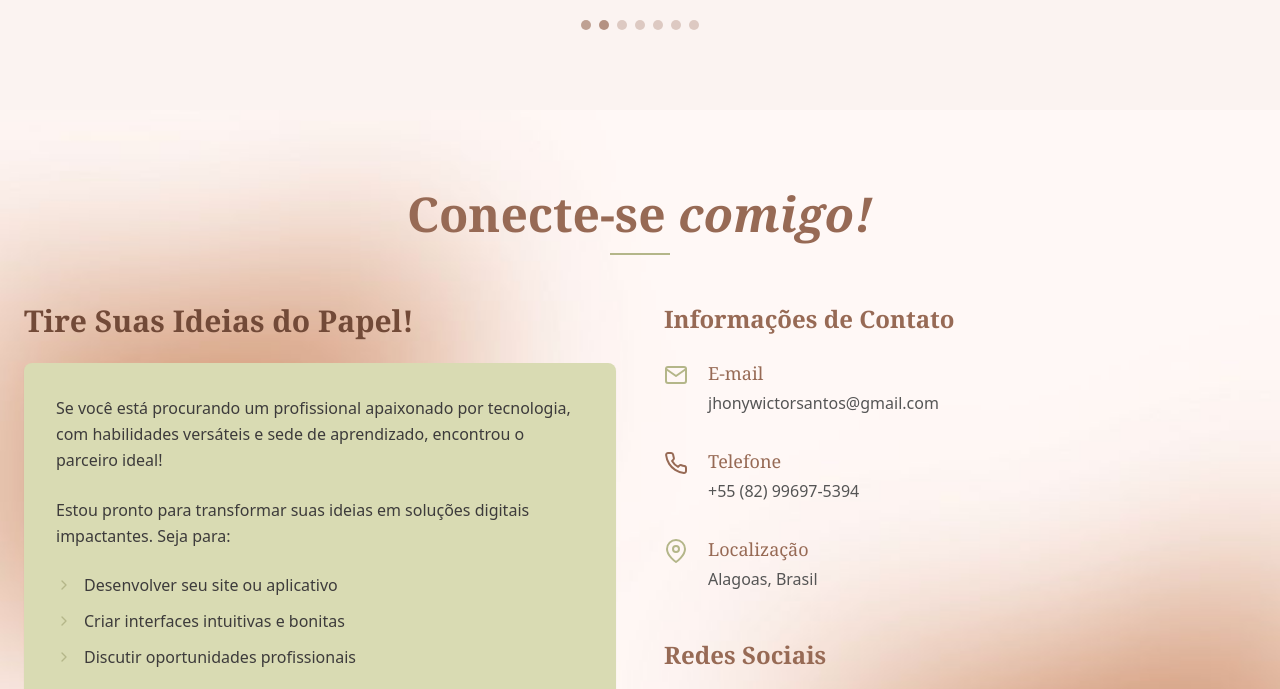
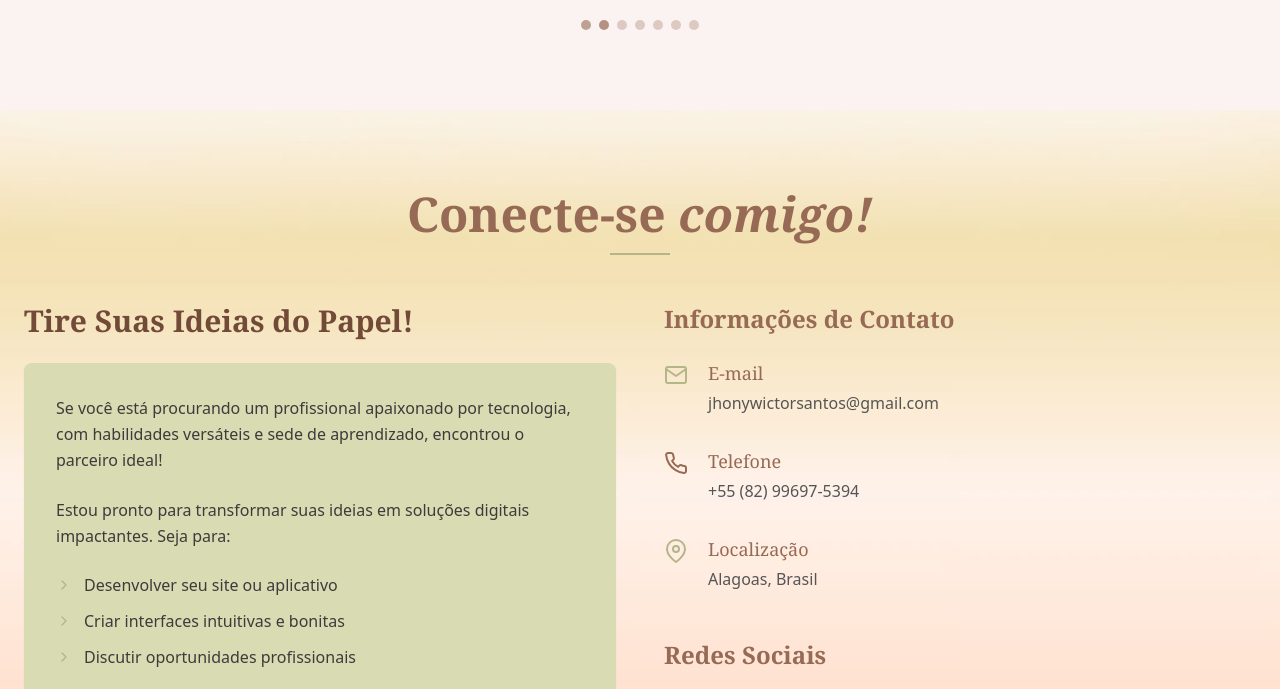
Before and after one commit to jhonywsantos/JWS, a plain HTML site: page index.html in a window 1280 px wide. Shown: the part 5064-5753 px from the top of the page. Drawn offline with nearby package versions, Linux system fonts and the light colour scheme.

Commit message:
feat(ui): Change the background image

```diff
--- a/index.html
+++ b/index.html
@@ -831,7 +831,7 @@
 
     <!-- Contact Section -->
     <section id="contact" class="py-20 px-6 bg-[#f3f0ee] relative overflow-hidden">
-        <img src="images/background.jpg" alt="Background" class="absolute inset-0 w-full h-full object-cover z-0">
+        <img src="images/summer breeze.jpg" alt="Background" class="absolute inset-0 w-full h-full object-cover z-0">
 
         <div class="container mx-auto relative z-10">
             <h2 class="text-5xl font-serif font-semibold text-[#976a55] mb-12 text-center mx-auto w-full section-title">Conecte-se <i>comigo!</i></h2>
```
